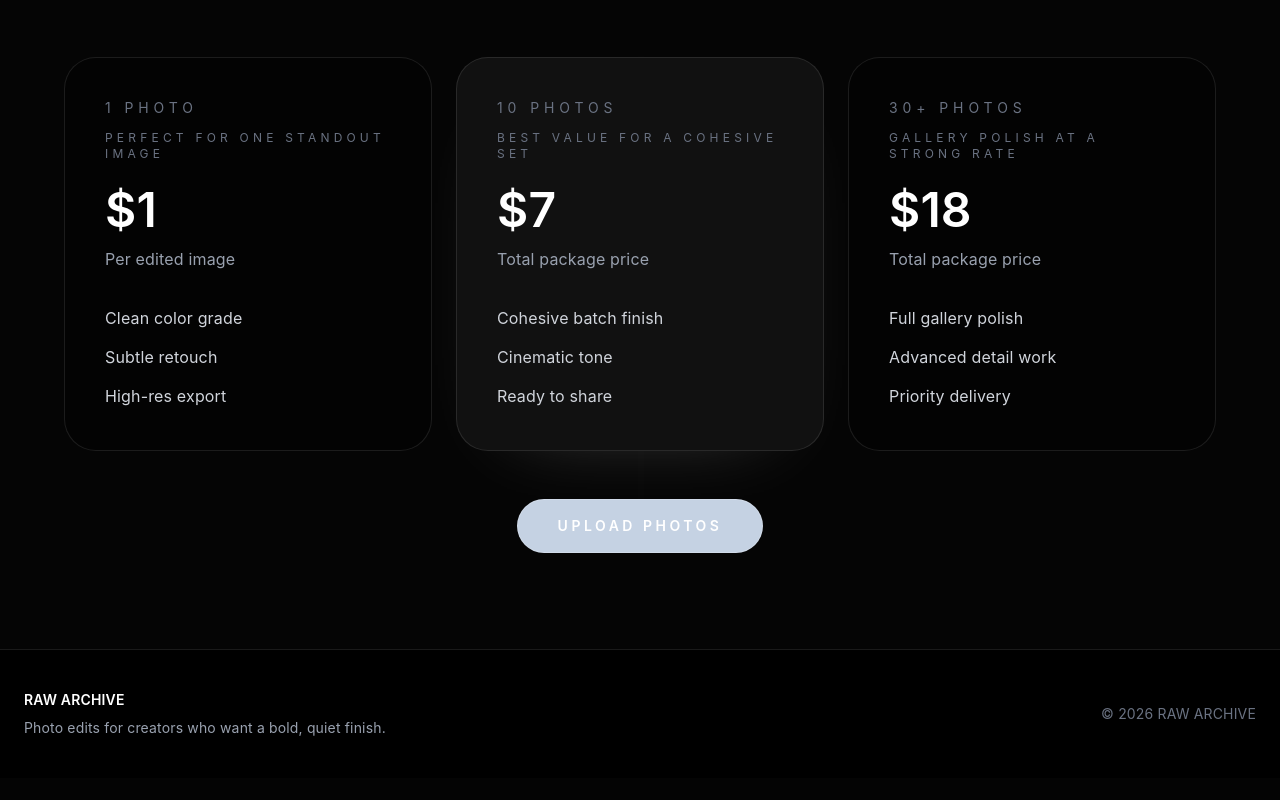
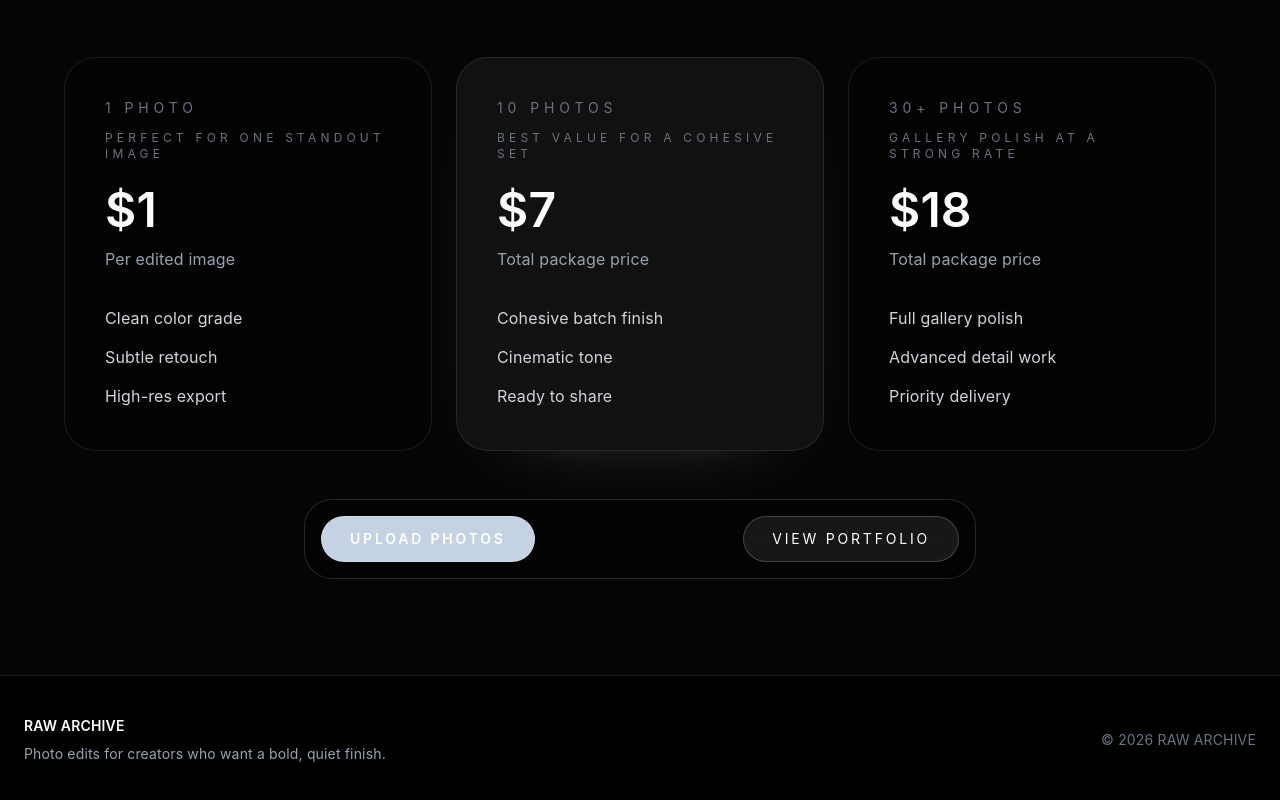
Before and after one commit to indoleanandrei5-afk/RAWARCHIVE, a Next.js app: page / in a window 1280 px wide. Shown: the part 3075-3875 px from the top of the page. Before the commit the page ends 3853 px from the top, so only its background shows below. Built offline with nearby package versions, Linux system fonts and the light colour scheme.

Commit message:
Unify pricing CTA with hero glass style

```diff
--- a/src/components/PricingSection.tsx
+++ b/src/components/PricingSection.tsx
@@ -50,13 +50,21 @@ export default function PricingSection() {
           </div>
         </div>
 
-        <div className="mt-12 text-center">
-          <Link
-            href="/upload"
-            className="inline-flex w-full justify-center rounded-full border border-white/20 bg-[color:var(--accent-strong)] px-10 py-4 text-sm font-semibold uppercase tracking-[0.2em] text-[#0b111a] transition hover:bg-[color:var(--accent)] sm:w-auto sm:tracking-[0.25em]"
-          >
-            Upload Photos
-          </Link>
+        <div className="mx-auto mt-12 w-full max-w-2xl rounded-[28px] border border-white/15 bg-black/35 p-3 shadow-[0_28px_90px_-60px_rgba(197,210,227,0.65)] backdrop-blur-xl sm:p-4">
+          <div className="flex flex-col gap-3 sm:flex-row sm:items-center sm:justify-between">
+            <Link
+              href="/upload"
+              className="inline-flex w-full justify-center rounded-full border border-white/20 bg-[color:var(--accent-strong)] px-7 py-3 text-sm font-semibold uppercase tracking-[0.2em] text-[#0b111a] transition hover:bg-[color:var(--accent)] sm:w-auto"
+            >
+              Upload Photos
+            </Link>
+            <Link
+              href="/portfolio"
+              className="inline-flex w-full justify-center rounded-full border border-white/20 bg-white/[0.08] px-7 py-3 text-sm uppercase tracking-[0.2em] text-white transition hover:border-white/35 hover:bg-white/[0.14] sm:w-auto"
+            >
+              View Portfolio
+            </Link>
+          </div>
         </div>
       </div>
     </section>
```
